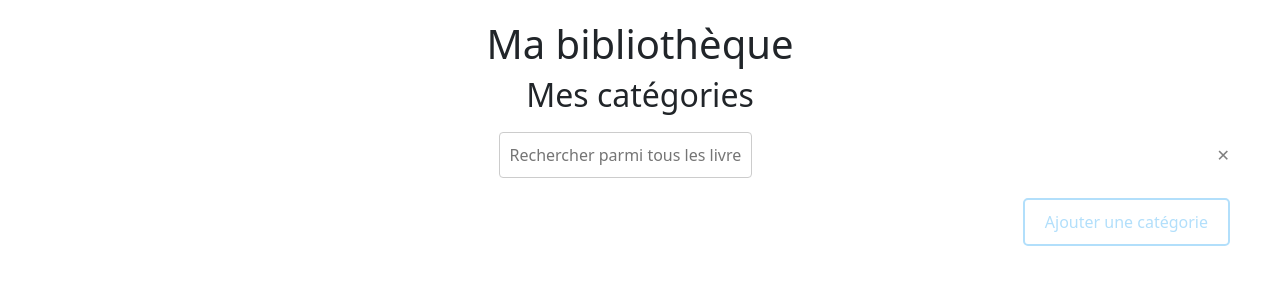
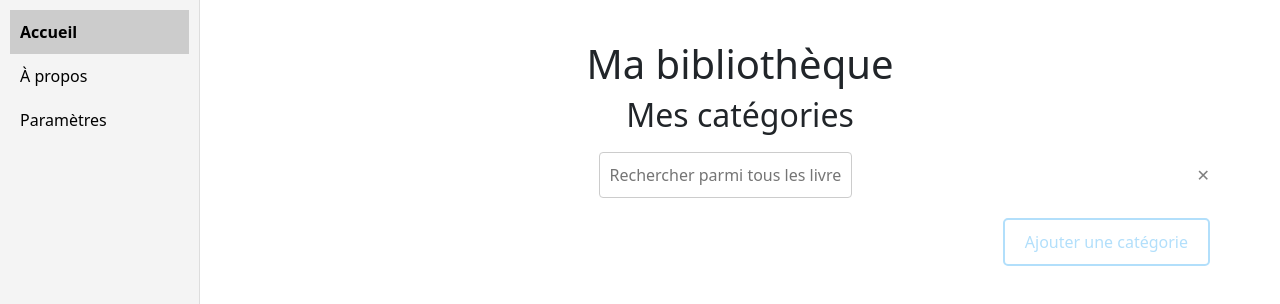
Before and after one commit to Natriera/formation-react, a React (Vite) app: page / in a window 1280 px wide. Shown: the top 304 px of the page. Built offline with nearby package versions, Linux system fonts and the light colour scheme.

Commit message:
ajout d'une sidebar

```diff
--- a/src/App.jsx
+++ b/src/App.jsx
@@ -1,20 +1,34 @@
-import React from 'react';
-import CategoryList from './bdd/bookCategoryList'; // Import du composant BookListType
-import './design/app/App.css'; // Chemin vers le fichier CSS principal
+import React, { useState } from 'react';
+import HomePage from './pages/homePage';
+//import AboutPage from './pages/AboutPage';
+//import SettingsPage from './pages/SettingsPage';
+import './design/app/App.css'; // Pour les styles généraux
 
-// Import des composants boutons et modals
-import ButtonClassic from './components/buttons/ButtonClassic';
-import ModalClassic from './components/modal/modalClassic';
+const App = () => {
+  const [activeTab, setActiveTab] = useState('home');
 
-function App() {
   return (
-    <div className="App">
-      <header className="App-header" style={{marginTop : '20px'}}>
-        <h1>Ma bibliothèque</h1>
-      </header>
-      <CategoryList /> {/* Gérer la liste des types de livres */}
+    <div className="app-container">
+      {/* Barre latérale gauche */}
+      <div className="sidebar">
+        <button onClick={() => setActiveTab('home')} className={activeTab === 'home' ? 'active' : ''}>
+          Accueil
+        </button>
+        <button onClick={() => setActiveTab('about')} className={activeTab === 'about' ? 'active' : ''}>
+          À propos
+        </button>
+        <button onClick={() => setActiveTab('settings')} className={activeTab === 'settings' ? 'active' : ''}>
+          Paramètres
+        </button>
+      </div>
+
+      {/* Contenu principal */}
+      <div className="content">
+        {activeTab === 'home' && <HomePage />}
+
+      </div>
     </div>
   );
-}
+};
 
 export default App;
--- a/src/design/app/App.css
+++ b/src/design/app/App.css
@@ -12,3 +12,43 @@
 div-container-align-center {
   display: flex;
 }
+
+
+
+.app-container {
+  display: flex;
+  height: 100vh; /* S'assure que la barre latérale prend toute la hauteur */
+}
+
+.sidebar {
+  width: 200px;
+  background-color: #f4f4f4;
+  display: flex;
+  flex-direction: column;
+  padding: 10px;
+  border-right: 1px solid #ddd;
+}
+
+.sidebar button {
+  background: none;
+  border: none;
+  padding: 10px;
+  text-align: left;
+  cursor: pointer;
+  transition: background-color 0.2s ease;
+}
+
+.sidebar button:hover {
+  background-color: #ddd;
+}
+
+.sidebar .active {
+  background-color: #ccc;
+  font-weight: bold;
+}
+
+.content {
+  flex: 1;
+  padding: 20px;
+  background: #fff;
+}
--- /dev/null
+++ b/src/pages/homePage.jsx
@@ -0,0 +1,16 @@
+import React from 'react';
+import CategoryList from '../bdd/bookCategoryList'; // Import du composant BookListType
+
+
+const HomePage = () => {
+  return (
+    <div className="App">
+      <header className="App-header" style={{marginTop : '20px'}}>
+        <h1>Ma bibliothèque</h1>
+      </header>
+      <CategoryList /> {/* Gérer la liste des types de livres */}
+    </div>
+  );
+};
+
+export default HomePage;
```
